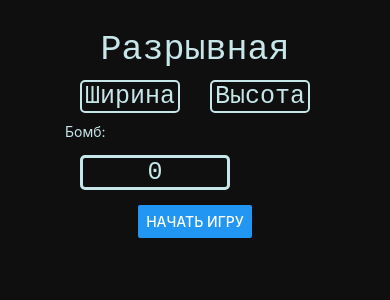
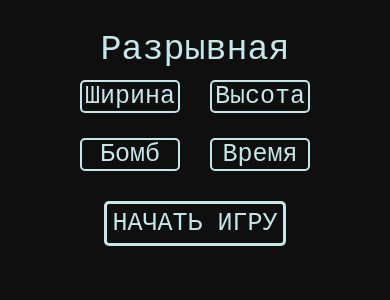
Before and after one commit to LordCookis/SaperMobile, a React Native app: screen / in a window 390 px wide. Shown: the top 300 px of the page. Built offline with nearby package versions, Linux system fonts and the light colour scheme.

Commit message:
Флаги и дизайн

```diff
--- a/App.tsx
+++ b/App.tsx
@@ -2,7 +2,7 @@ import { StatusBar } from 'expo-status-bar'
 import { styles } from './styles/styles'
 import { useState, useRef } from 'react'
 import * as React from 'react'
-import { View, Text, Button } from 'react-native'
+import { View, Text, Pressable } from 'react-native'
 import GameInputs from './components/GameInputs'
 import Field from './components/Field'
 
@@ -65,7 +65,7 @@ export default function App() {
         bombs = {bombs}
         setBombs = {setBombs}
       />
-      <Button title='НАЧАТЬ ИГРУ' onPress={gameStart}/>
+      <Pressable style={styles.button} onPress={gameStart}>НАЧАТЬ ИГРУ</Pressable>
       {
         <Field
           field = {field}
--- a/components/Field.tsx
+++ b/components/Field.tsx
@@ -1,15 +1,18 @@
 import { styles } from '../styles/styles'
 import * as React from 'react'
-import { View, Text, Pressable } from "react-native"
+import { useState } from 'react'
+import { View, Pressable } from "react-native"
 import { services } from '../services'
 
 export default function Field({field, setField, bombs, executed, winX, setWin}:any) {
+  interface Flag {X: number, Y: number}
+  const [flags, setFlags] = useState<Flag>({X: 0, Y: 0})
+
   const randomBomb = (cell:any) => {
     const arrayBombs:any = []
     while (arrayBombs.length < bombs.Y) {
       const randomCell = Math.floor(Math.random() * (field.length * field[0].row.length))
       randomCell !== cell.id && !arrayBombs.includes(randomCell) ? arrayBombs.push(randomCell) : null
-      console.log(field[0].row.length)
     }
     const fieldX = [...field]
     fieldX.map((rowX) => {
@@ -47,13 +50,29 @@ export default function Field({field, setField, bombs, executed, winX, setWin}:a
     if (!cell.flag && !cell.click) { checkCell(idX, id) }
   }
 
+  const putFlag = (cell:any) => {
+    if (!cell.click && executed.current) {
+      const fieldX:any = [...field]
+      if (cell.flag) {
+        cell.flag = false
+        setFlags({...flags, Y: flags.X - 1})
+        cell.bomb ? setFlags({...flags, Y: flags.Y - 1}) : null
+      } else {
+        cell.flag = true
+        setFlags({...flags, Y: flags.X + 1})
+        cell.bomb ? setFlags({...flags, Y: flags.Y + 1}) : null
+      }
+      setField(fieldX)
+    }
+  }
+
   return(
     <View style={styles.field}>
       {field?.map((cellX:any, indexX:number)=>{
         return(
           <View style={styles.fieldCellX} key={cellX.id}>{cellX.row.map((cell:any, index:number)=>{
             return(
-              <Pressable onPress={()=>cellClick(indexX, index)}>
+              <Pressable onPress={()=>cellClick(indexX, index)} onLongPress={()=>putFlag(cell, indexX, index)} delayLongPress={300}>
                 <View style={cell.click && cell.bomb ? styles.cellB :
                   cell.click && cell.countBomb === 0 ? styles.cellC :
                   cell.click && cell.countBomb === 1 ? styles.cell1 :
@@ -66,7 +85,7 @@ export default function Field({field, setField, bombs, executed, winX, setWin}:a
                   cell.click && cell.countBomb === 8 ? styles.cell8 :
                   cell.flag === true ? styles.cellF :
                   styles.cell} key={cell.id}>
-                  <Text>{cell.countBomb}</Text>
+                  {cell.countBomb}
                 </View>
               </Pressable>
             )
--- a/components/GameInputs.tsx
+++ b/components/GameInputs.tsx
@@ -9,9 +9,9 @@ export default function GameInputs({size, setSize, bombs, setBombs}:any){
         <TextInput style={styles.inputSize} placeholder="Ширина" inputMode='numeric' onChangeText={sizeX => setSize({...size, X: sizeX})}></TextInput>
         <TextInput style={styles.inputSize} placeholder="Высота" inputMode='numeric' onChangeText={sizeY => setSize({...size, Y: sizeY})}></TextInput>
       </View>
-      <View>
-        <Text style={styles.inputText}>Бомб: </Text>
-        <TextInput style={styles.input} placeholder="0" inputMode='numeric' onChangeText={bomb => setBombs({...bombs, X: bomb})}></TextInput>
+      <View style={styles.inputView}>
+        <TextInput style={styles.inputData} placeholder="Бомб" inputMode='numeric' onChangeText={bomb => setBombs({...bombs, X: bomb})}></TextInput>
+        <TextInput style={styles.inputData} placeholder="Время" inputMode='numeric'></TextInput>
       </View>
     </View>
   )
--- a/styles/styles.ts
+++ b/styles/styles.ts
@@ -36,20 +36,32 @@ export const styles = StyleSheet.create({
     fontSize: 25,
     textAlign: 'center',
   },
-  inputText: {
+  inputData: {
+    width: 100,
+    margin: 15,
+    backgroundColor: '#0f0f0f',
     color: '#c6e6e9',
+    border: 'solid',
+    borderRadius: 5,
+    borderTopWidth: 2,
+    borderRightWidth: 2,
+    borderLeftWidth: 2,
+    borderBottomWidth: 2,
+    fontFamily: 'monospace',
+    fontSize: 25,
+    textAlign: 'center',
+    outline: 'none',
   },
-  input: {
-    width: 150,
+  button: {
     margin: 15,
+    padding: 5,
     backgroundColor: '#0f0f0f',
     color: '#c6e6e9',
     border: 'solid',
     borderRadius: 5,
     fontFamily: 'monospace',
     fontSize: 25,
-    textAlign: 'center',
-    outline: 'none',
+    transition: 200,
   },
   field: {
     display: 'flex',
@@ -69,9 +81,10 @@ export const styles = StyleSheet.create({
     color: '#c6e6e9',
     border: 'none',
     borderRadius: 5,
+    textAlign: 'center',
+    justifyContent: 'center',
     fontFamily: 'monospace',
     fontSize: 35,
-    transition: 200,
   },
   cellC: {
     height: 55,
@@ -81,9 +94,10 @@ export const styles = StyleSheet.create({
     color: '#69dbe6',
     border: 'none',
     borderRadius: 5,
+    textAlign: 'center',
+    justifyContent: 'center',
     fontFamily: 'monospace',
     fontSize: 35,
-    transition: 200,
   },
   cellB: {
     height: 55,
@@ -93,9 +107,10 @@ export const styles = StyleSheet.create({
     color: '#e66969',
     border: 'none',
     borderRadius: 5,
+    textAlign: 'center',
+    justifyContent: 'center',
     fontFamily: 'monospace',
     fontSize: 35,
-    transition: 200,
   },
   cell1: {
     height: 55,
@@ -105,9 +120,10 @@ export const styles = StyleSheet.create({
     color: '#c6e6e9',
     border: 'none',
     borderRadius: 5,
+    textAlign: 'center',
+    justifyContent: 'center',
     fontFamily: 'monospace',
     fontSize: 35,
-    transition: 200,
   },
   cell2: {
     height: 55,
@@ -117,9 +133,10 @@ export const styles = StyleSheet.create({
     color: '#c6e6e9',
     border: 'none',
     borderRadius: 5,
+    textAlign: 'center',
+    justifyContent: 'center',
     fontFamily: 'monospace',
     fontSize: 35,
-    transition: 200,
   },
   cell3: {
     height: 55,
@@ -129,9 +146,10 @@ export const styles = StyleSheet.create({
     color: '#c6e6e9',
     border: 'none',
     borderRadius: 5,
+    textAlign: 'center',
+    justifyContent: 'center',
     fontFamily: 'monospace',
     fontSize: 35,
-    transition: 200,
   },
   cell4: {
     height: 55,
@@ -141,9 +159,10 @@ export const styles = StyleSheet.create({
     color: '#c6e6e9',
     border: 'none',
     borderRadius: 5,
+    textAlign: 'center',
+    justifyContent: 'center',
     fontFamily: 'monospace',
     fontSize: 35,
-    transition: 200,
   },
   cell5: {
     height: 55,
@@ -153,9 +172,10 @@ export const styles = StyleSheet.create({
     color: '#c6e6e9',
     border: 'none',
     borderRadius: 5,
+    textAlign: 'center',
+    justifyContent: 'center',
     fontFamily: 'monospace',
     fontSize: 35,
-    transition: 200,
   },
   cell6: {
     height: 55,
@@ -165,9 +185,10 @@ export const styles = StyleSheet.create({
     color: '#c6e6e9',
     border: 'none',
     borderRadius: 5,
+    textAlign: 'center',
+    justifyContent: 'center',
     fontFamily: 'monospace',
     fontSize: 35,
-    transition: 200,
   },
   cell7: {
     height: 55,
@@ -177,9 +198,10 @@ export const styles = StyleSheet.create({
     color: '#c6e6e9',
     border: 'none',
     borderRadius: 5,
+    textAlign: 'center',
+    justifyContent: 'center',
     fontFamily: 'monospace',
     fontSize: 35,
-    transition: 200,
   },
   cell8: {
     height: 55,
@@ -189,20 +211,22 @@ export const styles = StyleSheet.create({
     color: '#c6e6e9',
     border: 'none',
     borderRadius: 5,
+    textAlign: 'center',
+    justifyContent: 'center',
     fontFamily: 'monospace',
     fontSize: 35,
-    transition: 200,
   },
   cellF: {
     height: 55,
     width: 55,
     margin: 5,
-    backgroundColor: '#e669dc',
-    color: '#c6e6e9',
+    backgroundColor: '#e7b2c8',
+    color: '#e7b2c8',
     border: 'none',
     borderRadius: 5,
+    textAlign: 'center',
+    justifyContent: 'center',
     fontFamily: 'monospace',
     fontSize: 35,
-    transition: 200,
   },
 })
```
